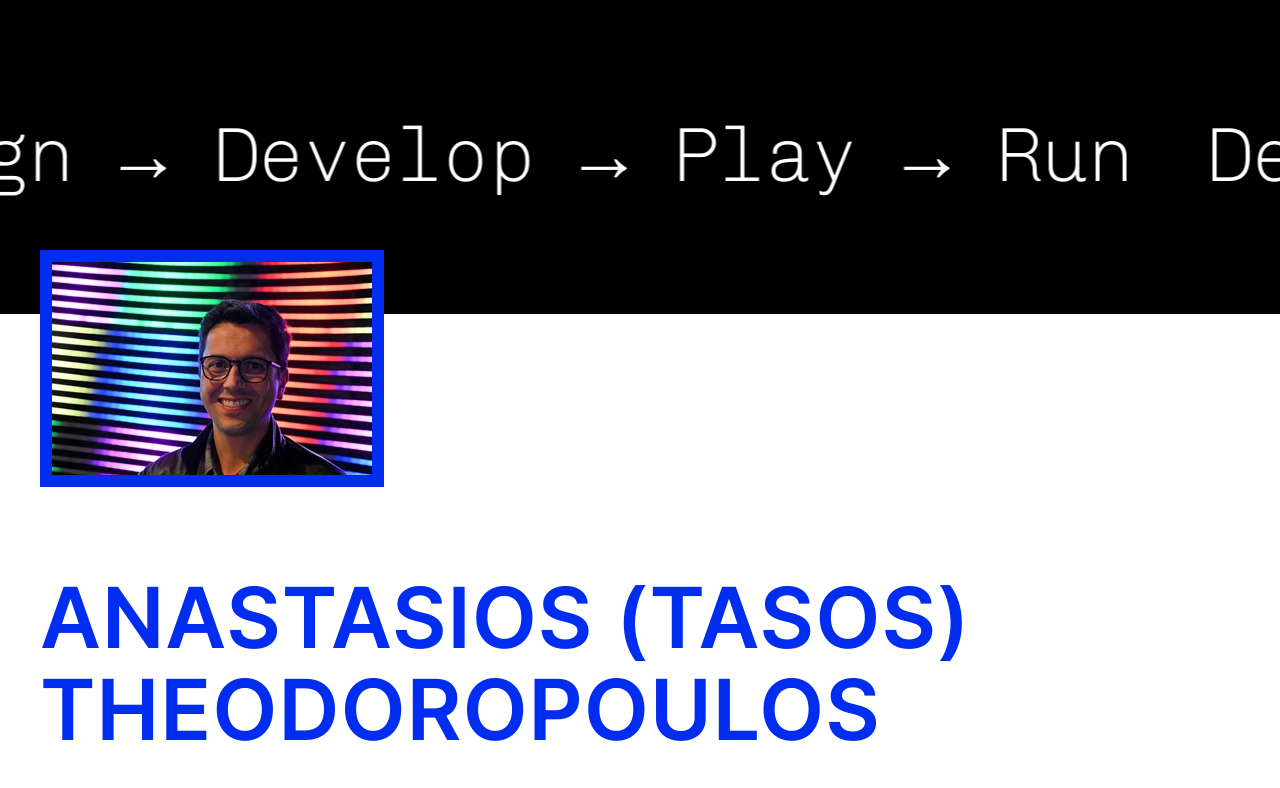
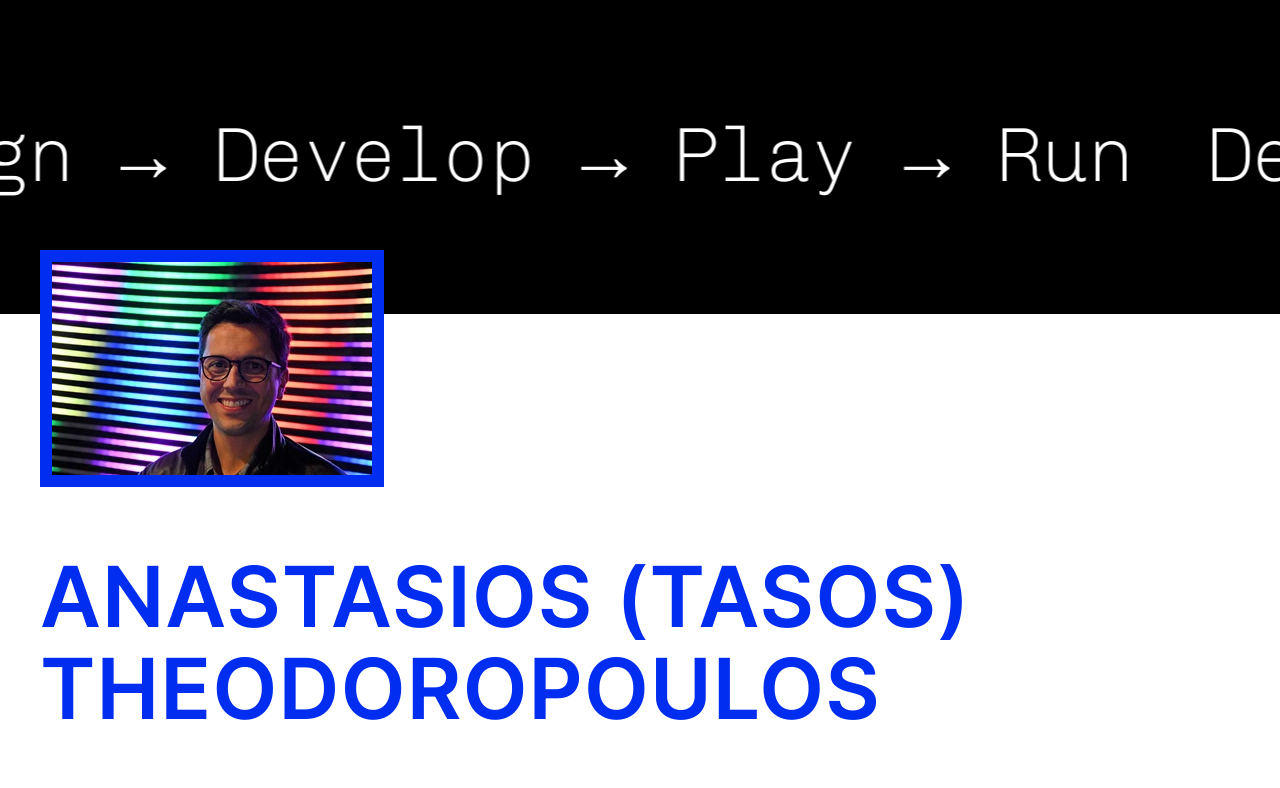
Before and after one commit to anatheodor/MySite, a plain HTML site: page index.html in a window 1280 px wide. Shown: the top 788 px of the page. Drawn offline with Linux system fonts and the light colour scheme.

Commit message:
small fix

```diff
--- a/assets/css/default.css
+++ b/assets/css/default.css
@@ -115,7 +115,7 @@ h2, h3, .text-mono {
 h1 {
 	margin-block-start: 0;
 	color: var(--blue);
-	padding-block-start: 1em;
+	padding-block-start: 0.75em;
 	text-transform: uppercase;
 	letter-spacing: 1px;
 	font-size: var(--step-5);
```
